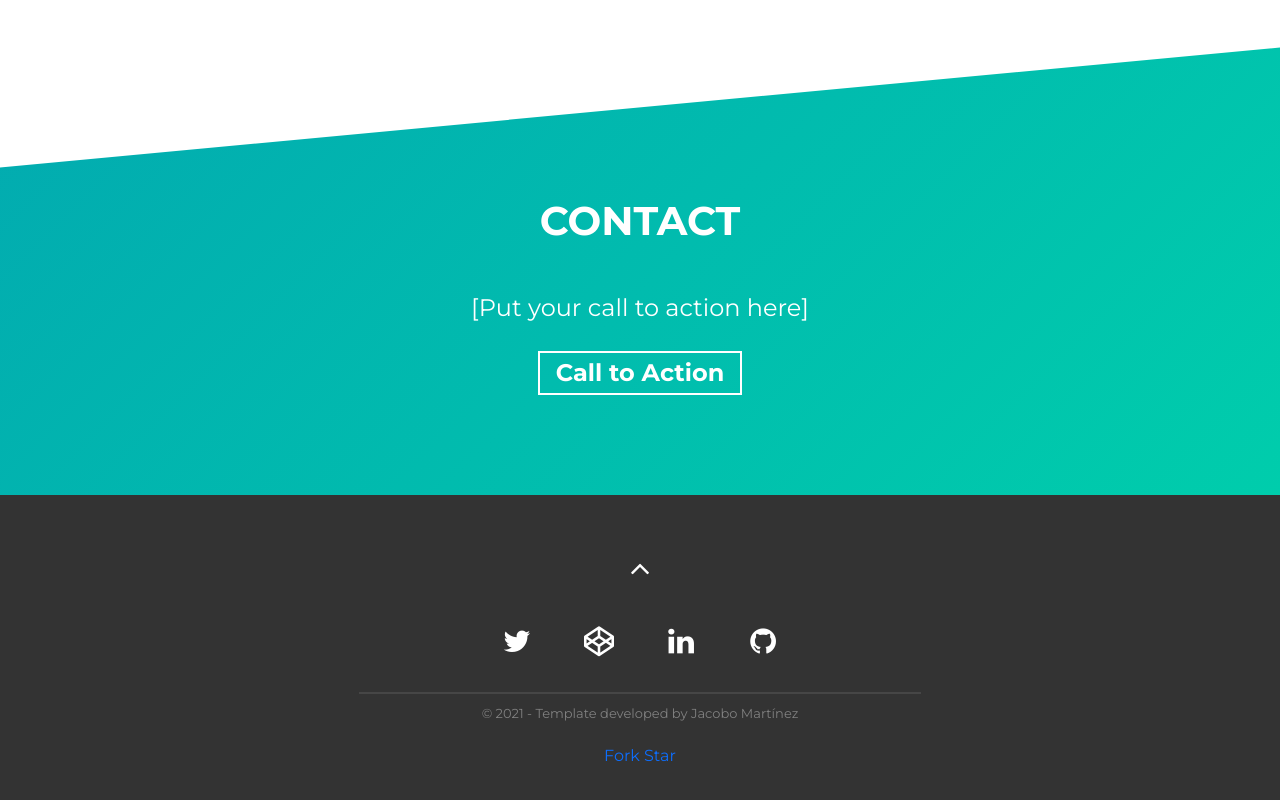
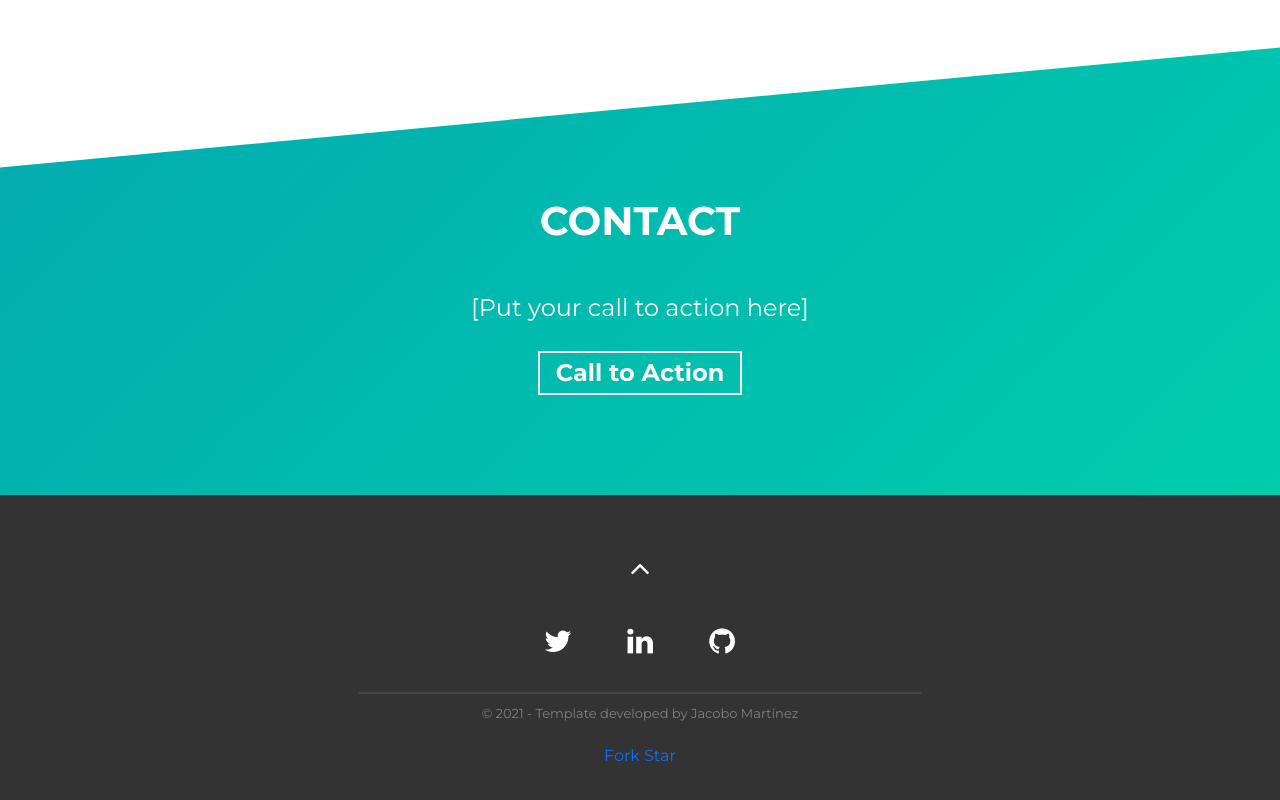
Before and after one commit to vincent-chpd/personal-portfolio, a website built with Parcel: page src/index.html in a window 1280 px wide. Shown: the part 2858-3658 px from the top of the page. Built offline with nearby package versions, Linux system fonts and the light colour scheme.

Commit message:
remove codepen icon

```diff
--- a/src/index.html
+++ b/src/index.html
@@ -303,9 +303,6 @@
             <i class="fa fa-twitter fa-inverse"></i>
           </a>
           <a rel="noreferrer" href="#!" target="_blank">
-            <i class="fa fa-codepen fa-inverse"></i>
-          </a>
-          <a rel="noreferrer" href="#!" target="_blank">
             <i class="fa fa-linkedin fa-inverse"></i>
           </a>
           <a rel="noreferrer" href="#!" target="_blank">
```
